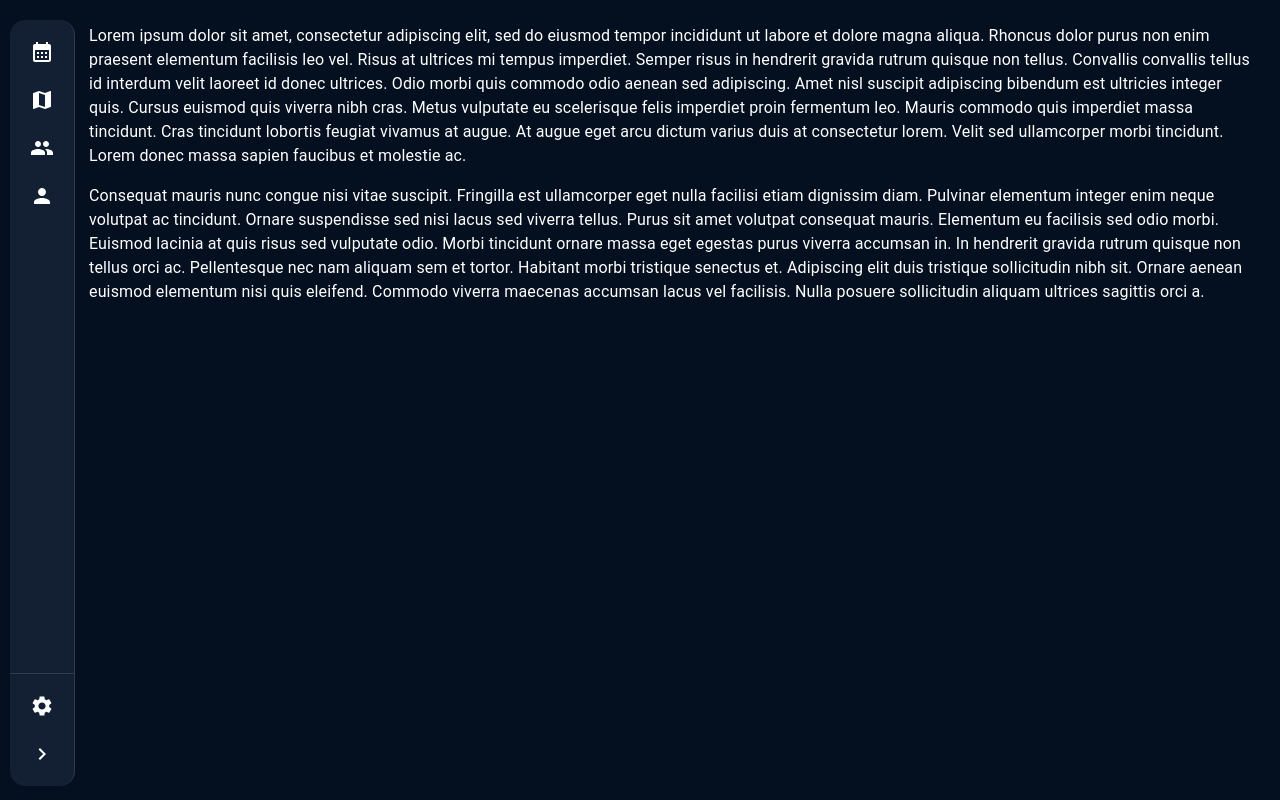
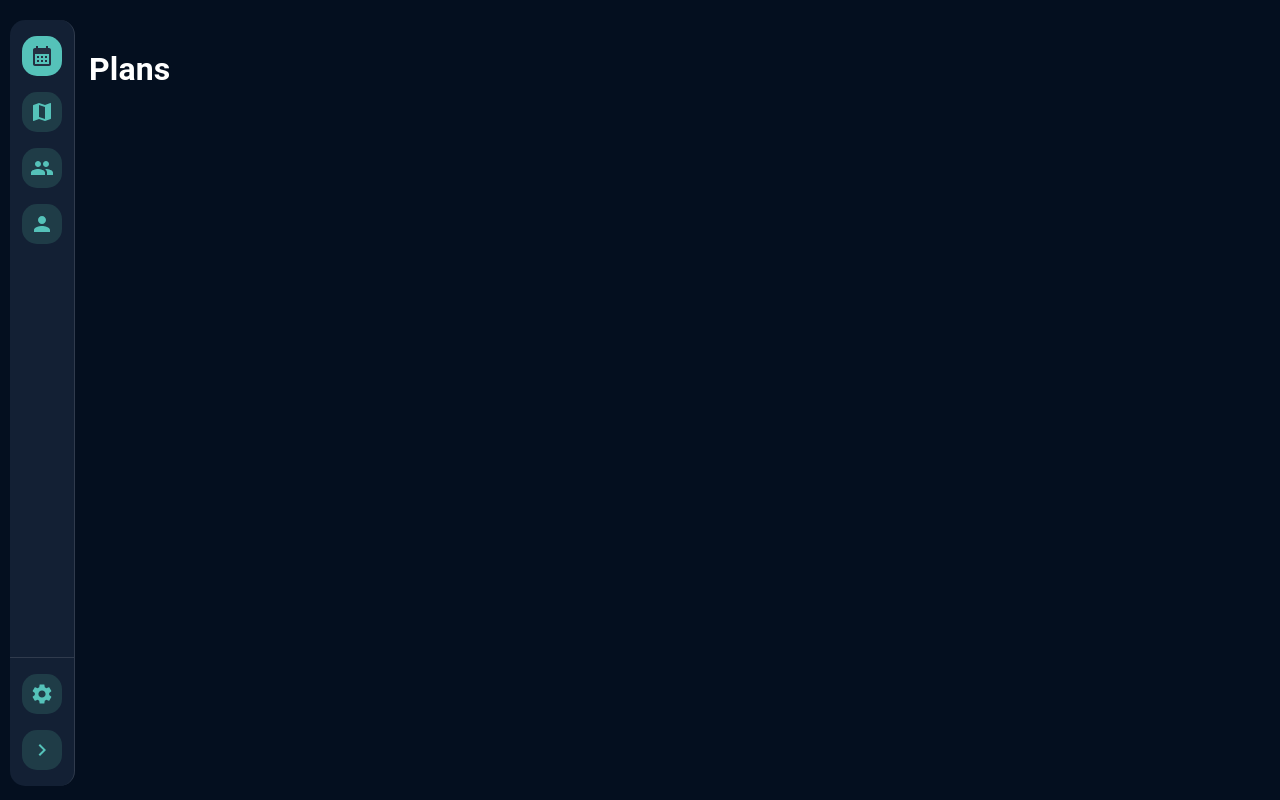
Before and after one commit to velz-limited/web-app, a Next.js app: page / in a window 1280 px wide. Built offline with nearby package versions, Linux system fonts and the light colour scheme.

Commit message:
VELZ-670: Finished the side bar logic, need to add top padding for the header section

```diff
--- a/src/components/itenary/SideBar/Drawer.tsx
+++ b/src/components/itenary/SideBar/Drawer.tsx
@@ -24,6 +24,8 @@ import { Settings } from "@mui/icons-material";
 import { BottomNavLinks, TopNavLinks } from "@/constants/NavLinks";
 import NavLink from "@/types/NavLink";
 import App from "next/app";
+import { darkColors } from "@/theme";
+import { Select } from "@mui/material";
 
 const drawerWidth = 200;
 
@@ -98,9 +100,10 @@ const Drawer = styled(MuiDrawer, {
 
 export default function MiniDrawer() {
   const [open, setOpen] = React.useState(false);
+  const [selectedNav, setSelectedNav] = React.useState<NavLink>(TopNavLinks[0]);
 
   const toggleDrawer = () => {
-    open ? setOpen(false) : setOpen(true);
+    setOpen(!open)
   };
 
   const navLinkItem = (navLink: NavLink, index: number, onClick?: React.MouseEventHandler<HTMLDivElement>) => {
@@ -111,10 +114,20 @@ export default function MiniDrawer() {
           justifyContent: open ? "initial" : "center",
           px: 2.5,
         }}
-        onClick={onClick}
+        onClick={onClick == undefined? () => {
+          setSelectedNav(navLink);
+        } : onClick}
       >
         <ListItemIcon
           sx={{
+            borderRadius: "15px",
+            color: navLink === selectedNav?
+            darkColors.icon.selectedForeground:
+            darkColors.icon.normalForeground,
+            padding: 1,
+            backgroundColor:navLink === selectedNav?
+            darkColors.icon.selectedBackground:
+            darkColors.icon.normalBackground,
             minWidth: 0,
             mr: open ? 3 : "auto",
             justifyContent: "center",
@@ -173,36 +186,7 @@ export default function MiniDrawer() {
         </List>
       </Drawer>
       <Box component="main" sx={{ flexGrow: 1, p: 3 }}>
-        {/* <DrawerHeader/> */}
-        <Typography paragraph>
-          Lorem ipsum dolor sit amet, consectetur adipiscing elit, sed do
-          eiusmod tempor incididunt ut labore et dolore magna aliqua. Rhoncus
-          dolor purus non enim praesent elementum facilisis leo vel. Risus at
-          ultrices mi tempus imperdiet. Semper risus in hendrerit gravida rutrum
-          quisque non tellus. Convallis convallis tellus id interdum velit
-          laoreet id donec ultrices. Odio morbi quis commodo odio aenean sed
-          adipiscing. Amet nisl suscipit adipiscing bibendum est ultricies
-          integer quis. Cursus euismod quis viverra nibh cras. Metus vulputate
-          eu scelerisque felis imperdiet proin fermentum leo. Mauris commodo
-          quis imperdiet massa tincidunt. Cras tincidunt lobortis feugiat
-          vivamus at augue. At augue eget arcu dictum varius duis at consectetur
-          lorem. Velit sed ullamcorper morbi tincidunt. Lorem donec massa sapien
-          faucibus et molestie ac.
-        </Typography>
-        <Typography paragraph>
-          Consequat mauris nunc congue nisi vitae suscipit. Fringilla est
-          ullamcorper eget nulla facilisi etiam dignissim diam. Pulvinar
-          elementum integer enim neque volutpat ac tincidunt. Ornare suspendisse
-          sed nisi lacus sed viverra tellus. Purus sit amet volutpat consequat
-          mauris. Elementum eu facilisis sed odio morbi. Euismod lacinia at quis
-          risus sed vulputate odio. Morbi tincidunt ornare massa eget egestas
-          purus viverra accumsan in. In hendrerit gravida rutrum quisque non
-          tellus orci ac. Pellentesque nec nam aliquam sem et tortor. Habitant
-          morbi tristique senectus et. Adipiscing elit duis tristique
-          sollicitudin nibh sit. Ornare aenean euismod elementum nisi quis
-          eleifend. Commodo viverra maecenas accumsan lacus vel facilisis. Nulla
-          posuere sollicitudin aliquam ultrices sagittis orci a.
-        </Typography>
+        {selectedNav.content}
       </Box>
     </Box>
   );
--- a/src/constants/NavLinks.tsx
+++ b/src/constants/NavLinks.tsx
@@ -11,22 +11,26 @@ export const TopNavLinks: NavLink [] = [
     {
         path: "/",
         label: "Plans",
-        icon: <CalendarMonthIcon />
+        icon: <CalendarMonthIcon />,
+        content: <h1>Plans</h1>
     },
     {
         path: "/",
         label: "Map",
-        icon: <MapIcon />
+        icon: <MapIcon />,
+        content: <h1>Map</h1>
     },
     {
         path: "/",
         label: "Friends",
-        icon: <PeopleIcon />
+        icon: <PeopleIcon />,
+        content: <h1>Friends</h1>
     },
     {
         path: "/",
         label: "Profile",
-        icon: <PersonIcon />
+        icon: <PersonIcon />,
+        content: <h1>Profile</h1>
     },
 
 ];
@@ -36,6 +40,7 @@ export const BottomNavLinks: NavLink [] = [
         path: "/",
         label: "Settings",
         icon: <SettingsIcon />,
+        content: <h1>Settings</h1>
     },
     {
         path: "/",
--- a/src/types/NavLink.d.ts
+++ b/src/types/NavLink.d.ts
@@ -7,5 +7,5 @@ export default interface NavLink {
     icon: ReactNode, // icon to display in the nav
     expandedIcon?: ReactNode, // icon to display in the nav when expanded
     isExpander?: boolean, // is this a nav item that expands to show more nav items?
-    content?: ComponentType, // content to display in the main section
+    content?: ReactNode, // content to display in the main section
 };
```
